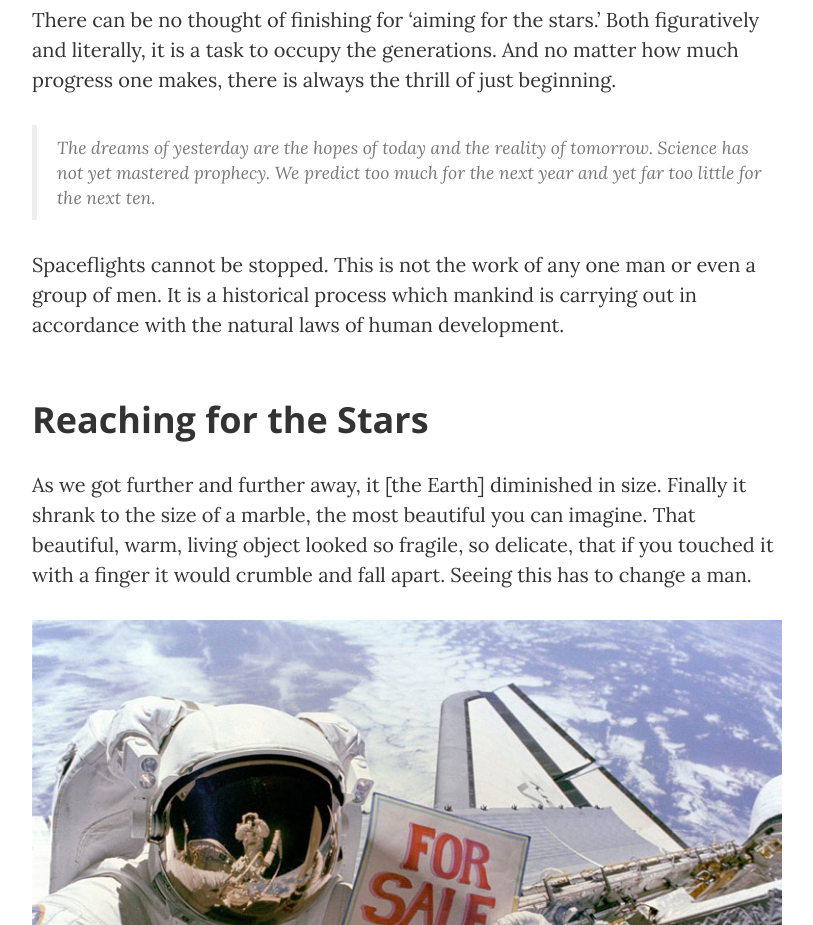
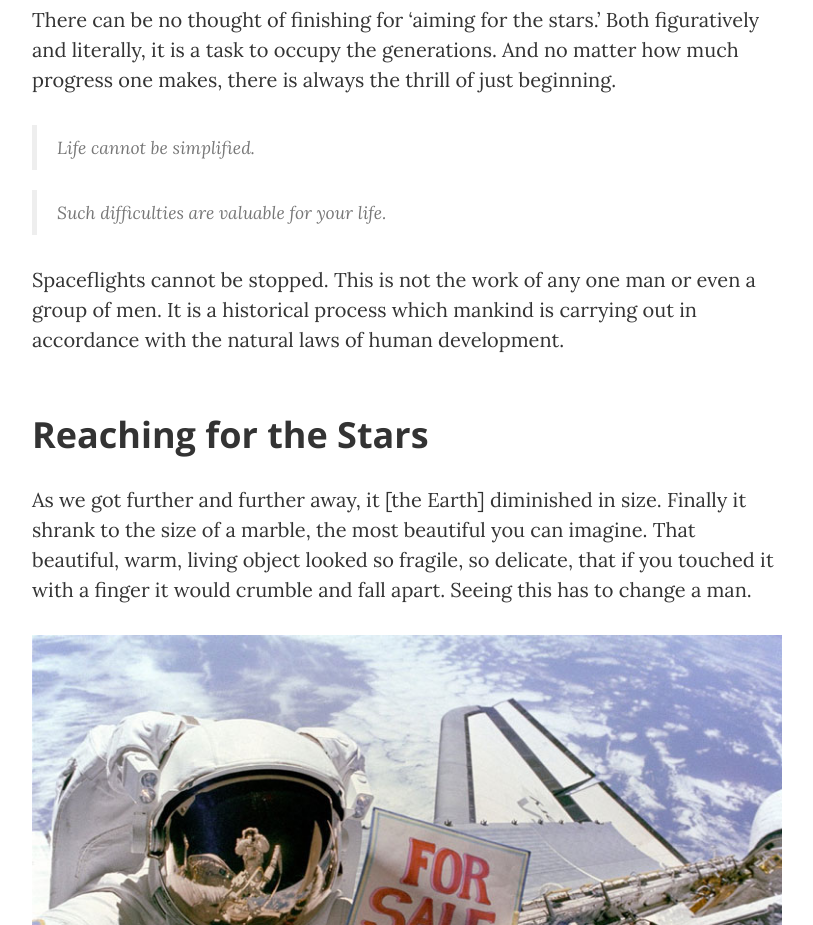
Before and after one commit to wykee-code/GirlsCodingDayDemo, a website: page post.html in a window 1280 px wide. Shown: the part 1460-2385 px from the top of the page, without its empty margins (233-1046 px from the left). Drawn offline with nearby package versions, Linux system fonts and the light colour scheme.

Commit message:
slogan
change and add slogan

```diff
--- a/post.html
+++ b/post.html
@@ -104,7 +104,8 @@
 
                     <p>There can be no thought of finishing for ‘aiming for the stars.’ Both figuratively and literally, it is a task to occupy the generations. And no matter how much progress one makes, there is always the thrill of just beginning.</p>
 
-                    <blockquote>The dreams of yesterday are the hopes of today and the reality of tomorrow. Science has not yet mastered prophecy. We predict too much for the next year and yet far too little for the next ten.</blockquote>
+                    <blockquote>Life cannot be simplified.</blockquote>
+                    <blockquote>Such difficulties are valuable for your life.</blockquote>
 
                     <p>Spaceflights cannot be stopped. This is not the work of any one man or even a group of men. It is a historical process which mankind is carrying out in accordance with the natural laws of human development.</p>
 
```
